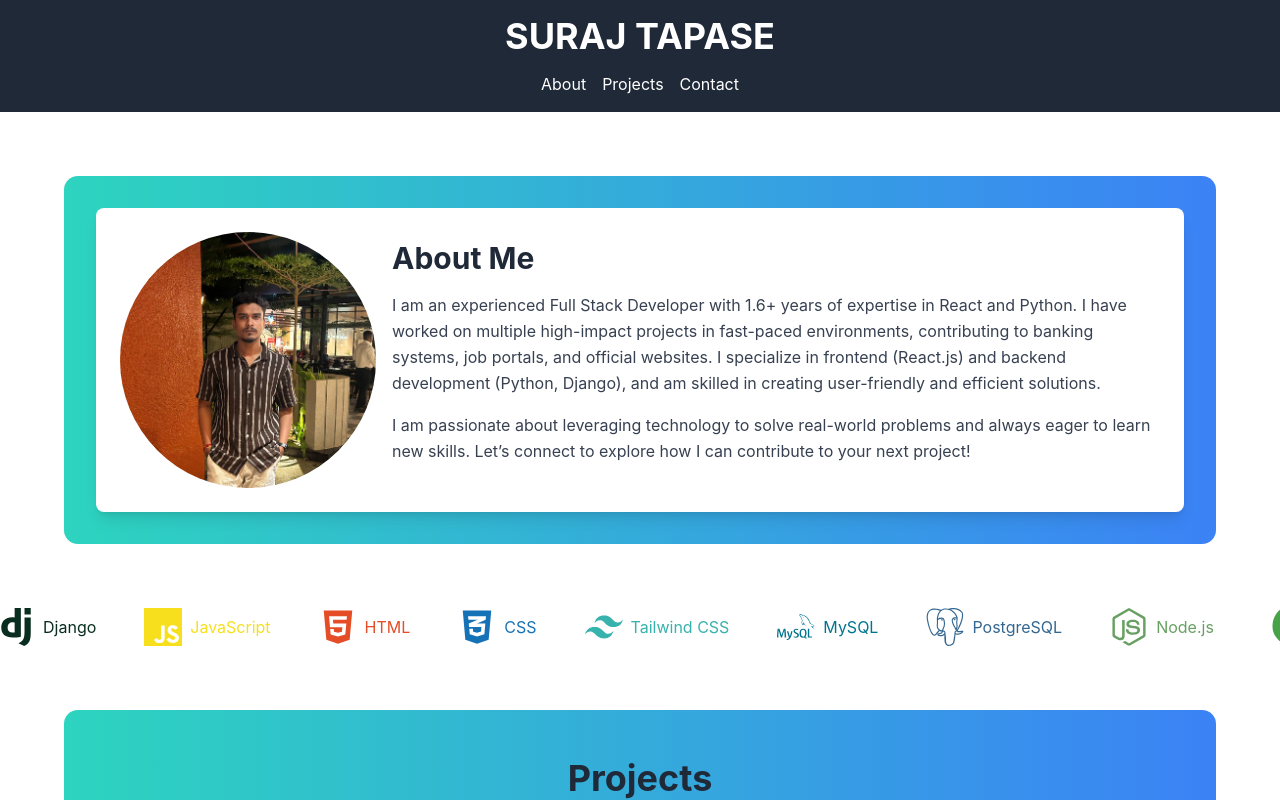
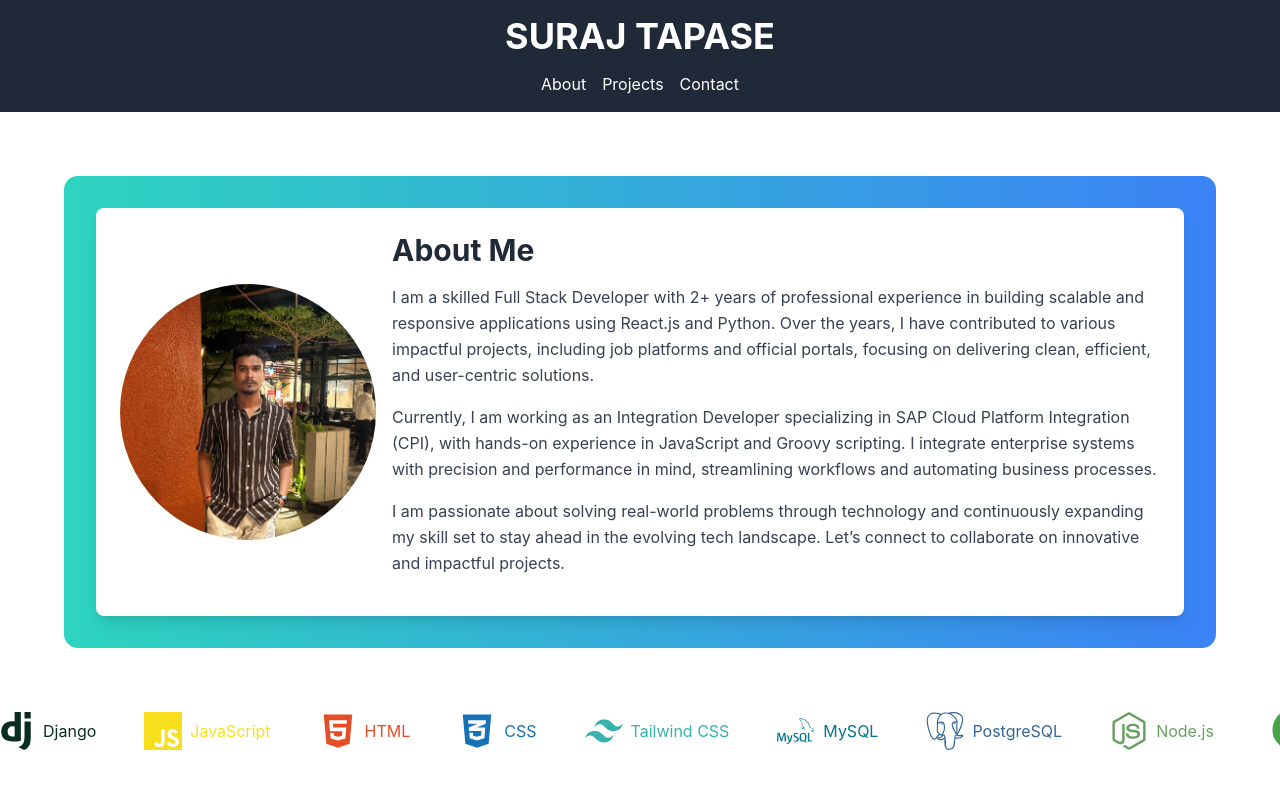
Before and after one commit to surajtapase/suraj-tapase-portfolio, a React (Create React App) app: page / in a window 1280 px wide. Shown: the top 800 px of the page. Built offline with nearby package versions, Linux system fonts and the light colour scheme.

Commit message:
New About us

```diff
--- a/src/components/About.jsx
+++ b/src/components/About.jsx
@@ -1,9 +1,11 @@
-import React from 'react';
+import React from "react";
 import photo from "../Images/Portfolio Pic.jpg";
 
 const About = () => {
   return (
-    <section className="p-4 md:p-8 bg-gradient-to-r from-teal-400 to-blue-500 rounded-[14px]"> {/* Adjusted padding */}
+    <section className="p-4 md:p-8 bg-gradient-to-r from-teal-400 to-blue-500 rounded-[14px]">
+      {" "}
+      {/* Adjusted padding */}
       <div className="max-w-6xl mx-auto bg-white shadow-lg rounded-lg p-6 flex flex-col lg:flex-row items-center">
         <img
           src={photo}
@@ -13,14 +15,24 @@ const About = () => {
         <div className="flex-grow text-center lg:text-left pl-4">
           <h2 className="text-3xl font-bold mb-4 text-gray-800">About Me</h2>
           <p className="text-gray-700 leading-relaxed mb-4 text-justify md:text-left">
-            I am an experienced Full Stack Developer with 1.6+ years of expertise in React and Python.
-            I have worked on multiple high-impact projects in fast-paced environments, contributing to banking systems,
-            job portals, and official websites. I specialize in frontend (React.js) and backend development (Python, Django),
-            and am skilled in creating user-friendly and efficient solutions.
+            I am a skilled Full Stack Developer with 2+ years of professional
+            experience in building scalable and responsive applications using
+            React.js and Python. Over the years, I have contributed to various
+            impactful projects, including job platforms and official portals,
+            focusing on delivering clean, efficient, and user-centric solutions.
           </p>
           <p className="text-gray-700 leading-relaxed mb-4 text-justify md:text-left">
-            I am passionate about leveraging technology to solve real-world problems and always eager to learn new skills.
-            Let’s connect to explore how I can contribute to your next project!
+            Currently, I am working as an Integration Developer specializing in
+            SAP Cloud Platform Integration (CPI), with hands-on experience in
+            JavaScript and Groovy scripting. I integrate enterprise systems with
+            precision and performance in mind, streamlining workflows and
+            automating business processes.
+          </p>
+          <p className="text-gray-700 leading-relaxed mb-4 text-justify md:text-left">
+            I am passionate about solving real-world problems through technology
+            and continuously expanding my skill set to stay ahead in the
+            evolving tech landscape. Let’s connect to collaborate on innovative
+            and impactful projects.
           </p>
         </div>
       </div>
```
